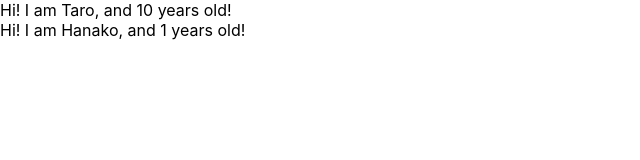
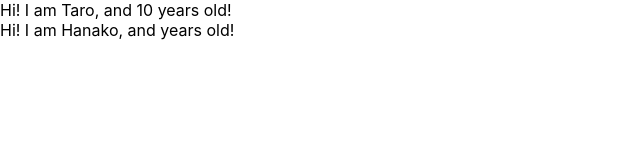
Before and after one commit to sai2017/react-redux-application, a React (Create React App) app: page / in a window 1280 px wide. Shown: the top 160 px of the page, without its empty margins (0-640 px from the left). Built offline with nearby package versions, Linux system fonts and the light colour scheme.

Commit message:
learn propTypes

```diff
--- a/src/App.js
+++ b/src/App.js
@@ -1,3 +1,5 @@
+import propTypes from 'prop-types';
+
 // function App() {
 //   return (
 //     <>
@@ -35,8 +37,9 @@ const User = (props) => {
   )
 }
 
-User.defaultProps = {
-  age: 1
+User.propTypes = {
+  name: propTypes.string,
+  age: propTypes.number
 }
 
 export default App;
```
Also changed, not shown: 1 other file (tests, documents, lock files or other folders).
